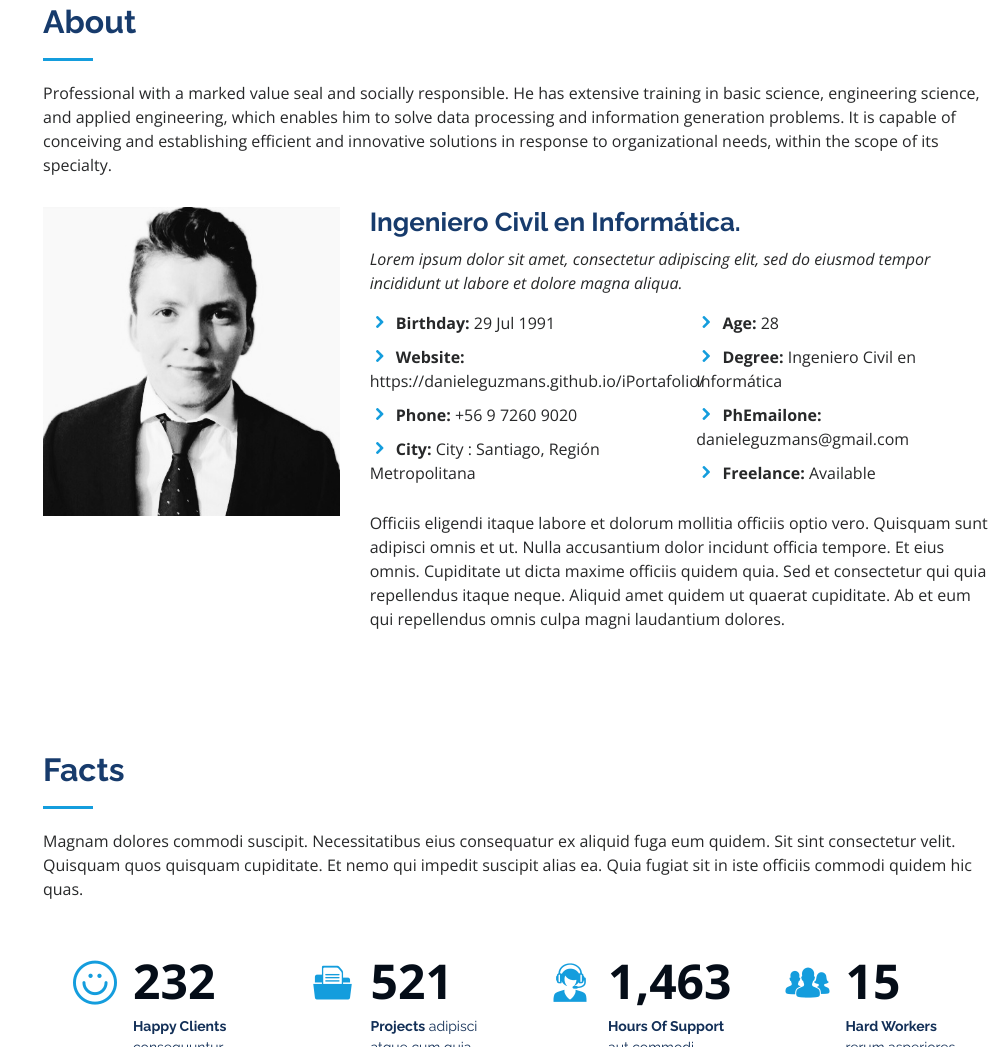
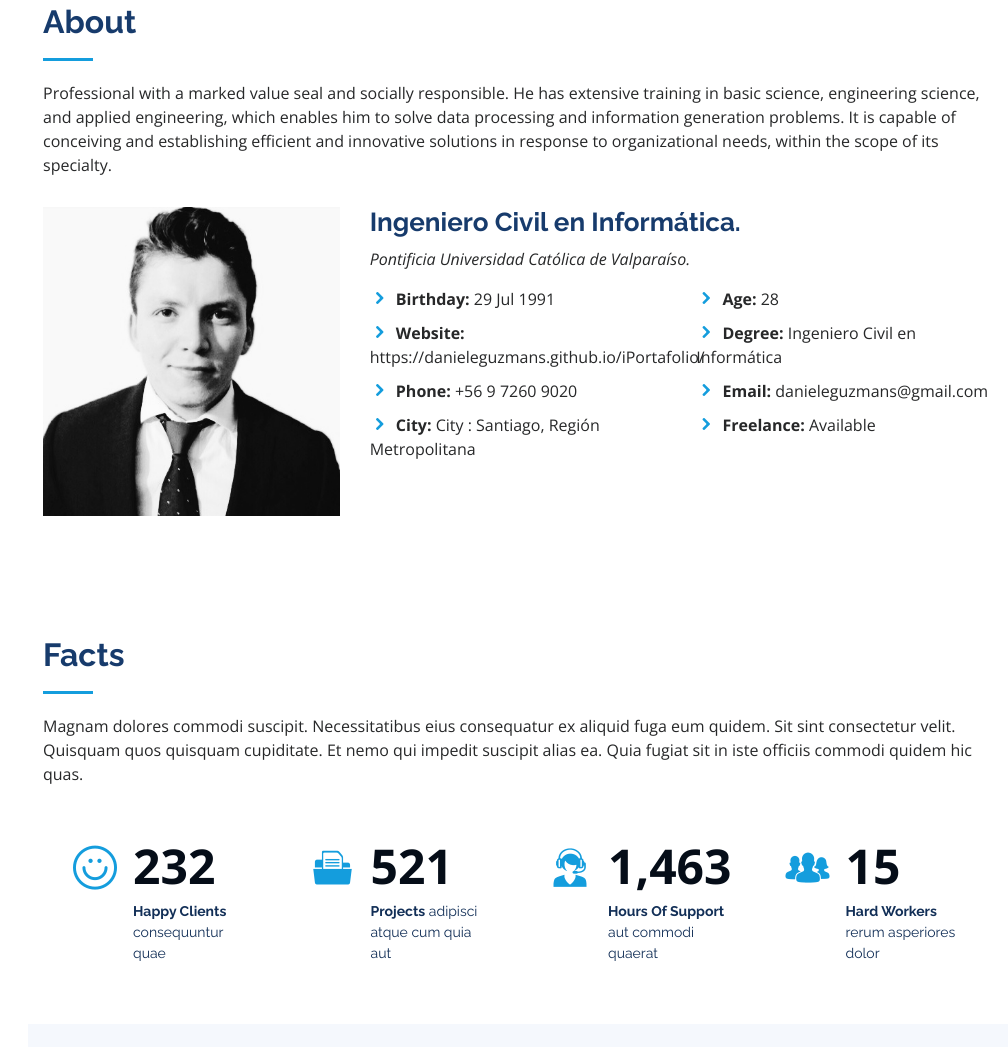
Before and after one commit to danieleguzmans/iPortafolio, a plain HTML site: page index.html in a window 1280 px wide. Shown: the part 857-1904 px from the top of the page, without its empty margins (272-1280 px from the left). Drawn offline with nearby package versions, Linux system fonts and the light colour scheme.

Commit message:
update index

```diff
--- a/index.html
+++ b/index.html
@@ -92,8 +92,7 @@
           <div class="col-lg-8 pt-4 pt-lg-0 content" data-aos="fade-left">
             <h3>Ingeniero Civil en Informática.</h3>
             <p class="font-italic">
-              Lorem ipsum dolor sit amet, consectetur adipiscing elit, sed do eiusmod tempor incididunt ut labore et dolore
-              magna aliqua.
+              Pontificia Universidad Católica de Valparaíso.
             </p>
             <div class="row">
               <div class="col-lg-6">
@@ -108,14 +107,13 @@
                 <ul>
                   <li><i class="icofont-rounded-right"></i> <strong>Age:</strong> 28</li>
                   <li><i class="icofont-rounded-right"></i> <strong>Degree:</strong> Ingeniero Civil en Informática</li>
-                  <li><i class="icofont-rounded-right"></i> <strong>PhEmailone:</strong> danieleguzmans@gmail.com</li>
+                  <li><i class="icofont-rounded-right"></i> <strong>Email:</strong> danieleguzmans@gmail.com</li>
                   <li><i class="icofont-rounded-right"></i> <strong>Freelance:</strong> Available</li>
                 </ul>
               </div>
             </div>
             <p>
-              Officiis eligendi itaque labore et dolorum mollitia officiis optio vero. Quisquam sunt adipisci omnis et ut. Nulla accusantium dolor incidunt officia tempore. Et eius omnis.
-              Cupiditate ut dicta maxime officiis quidem quia. Sed et consectetur qui quia repellendus itaque neque. Aliquid amet quidem ut quaerat cupiditate. Ab et eum qui repellendus omnis culpa magni laudantium dolores.
+
             </p>
           </div>
         </div>
```
